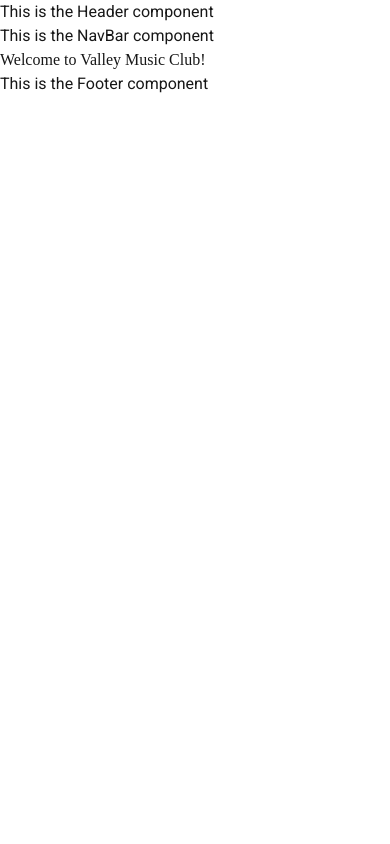
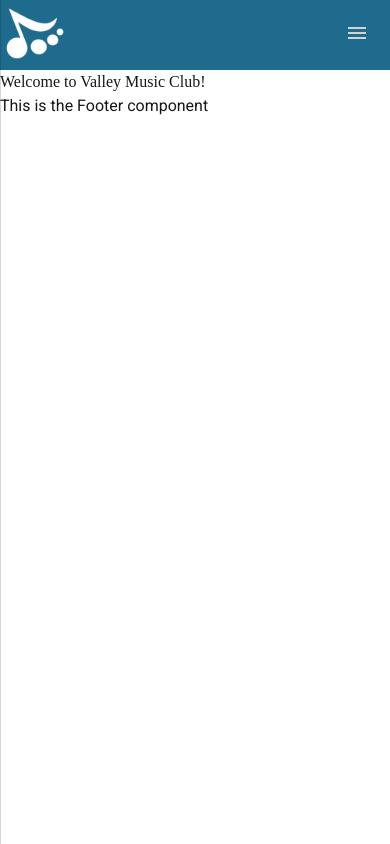
Before and after one commit to blissfulsaint/valleymusicclub, a Next.js app: page / in a window 390 px wide. Built offline with nearby package versions, Linux system fonts and the light colour scheme; a web font is replaced by a local one.

Commit message:
Begin styling header and create responsive navbar

```diff
--- a/app/query/route.ts
+++ /dev/null
@@ -1,19 +0,0 @@
-import { db } from '@vercel/postgres';
-
-const client = await db.connect();
-
-async function listInitialData() {
-  const data = await client.sql`
-    SELECT * FROM playing_with_neon;
-  `;
-
-  return data.rows;
-}
-
-export async function GET() {
-  try {
-  	return Response.json(await listInitialData());
-  } catch (error) {
-  	return Response.json({ error }, { status: 500 });
-  }
-}
--- /dev/null
+++ b/app/ui/components/body/Header/Header.module.scss
@@ -0,0 +1,5 @@
+.header {
+    background-color: var(--primary-color);
+    display: flex;
+    flex-wrap: wrap;
+}
--- a/app/ui/components/body/Header/Header.tsx
+++ b/app/ui/components/body/Header/Header.tsx
@@ -1,9 +1,17 @@
+import styles from './Header.module.scss'
 import NavBar from "../NavBar/NavBar";
+import Image from 'next/image';
 
 export default function Header() {
     return (
-        <header>
-            <p>This is the Header component</p>
+        <header className={styles.header}>
+            <Image
+                src='/vmclogo-white-02.png'
+                width={70}
+                height={70}
+                alt='Valley Music Club Logo'
+                className='w-26 h-26 my-auto'
+            />
             <NavBar />
         </header>
     )
--- /dev/null
+++ b/app/ui/components/body/NavBar/NavBar.module.scss
@@ -0,0 +1,44 @@
+.navicon {
+    background: #d3d3d3;
+    display: block;
+    height: 2px;
+    position: relative;
+    transition: background .2s ease-out;
+    width: 18px;
+
+    &:hover {
+        cursor: pointer;
+    }
+
+    &::before, &::after {
+        background: #d3d3d3;
+        content: '';
+        display: block;
+        height: 100%;
+        position: absolute;
+        transition: all .2s ease-out;
+        width: 100%;
+    }
+
+    &::before {
+        top: 5px;
+    }
+
+    &::after {
+        top: -5px;
+    }
+}
+
+.naviconChecked {
+    background: transparent;
+
+    &::before {
+        transform: rotate(-45deg);
+        top: 0px;
+    }
+
+    &::after {
+        transform: rotate(45deg);
+        top: 0px;
+    }
+}
--- a/app/ui/components/body/NavBar/NavBar.tsx
+++ b/app/ui/components/body/NavBar/NavBar.tsx
@@ -1,7 +1,46 @@
+'use client';
+import styles from './NavBar.module.scss';
+import { useState, useEffect } from 'react';
+
 export default function NavBar() {
+    const [isOpen, setIsOpen] = useState(false);
+    const [isResizing, setIsResizing] = useState(false);
+
+    const toggleMenu = () => {
+        setIsOpen(!isOpen);
+    };
+
+    useEffect(() => {
+        const handleResize = () => {
+            setIsResizing(true);
+            const resizeTimeout = setTimeout(() => setIsResizing(false), 200);
+            return () => clearTimeout(resizeTimeout);
+        };
+
+        window.addEventListener('resize', handleResize);
+        return () => {
+            window.removeEventListener('resize', handleResize);
+        };
+    }, []);
+
     return (
-        <nav>
-            <p>This is the NavBar component</p>
+        <nav className='grow justify-end'>
+            <div
+                className='w-fit p-6 py-8 cursor-pointer float-right md:hidden'
+                onClick={toggleMenu}
+            ><span className={`${styles.navicon} ${isOpen ? styles.naviconChecked : ''}`}></span></div>
+            <ul
+                className={`fixed z-10 top-0 left-0 h-screen bg-zinc-900 p-8 pr-10 flex flex-col gap-y-5
+                ${isResizing ? '' : 'transition-transform duration-300 ease-in-out'}
+                ${isOpen ? 'translate-x-0' : '-translate-x-full'}
+                md:translate-x-0 md:static md:bg-transparent md:flex md:h-fit md:flex-row flex-wrap md:gap-y-0 gap-x-5 md:justify-end text-slate-300 md:my-6 md:p-0 md:pr-6 md:block md:transition-none`}
+            >
+                <li className='hover:text-white cursor-pointer'>Example link</li>
+                <li className='hover:text-white cursor-pointer'>Example link</li>
+                <li className='hover:text-white cursor-pointer'>Example link</li>
+                <li className='hover:text-white cursor-pointer'>Example link</li>
+            </ul>
+            {isOpen && <div className="fixed inset-0 bg-black bg-opacity-50 z-9 cursor-pointer" onClick={toggleMenu}></div>}
         </nav>
     )
 }
--- a/app/ui/globals.scss
+++ b/app/ui/globals.scss
@@ -3,6 +3,11 @@
 @tailwind utilities;
 
 :root {
+  --primary-color: #1F6B8E;
+  --secondary-color: #71B4C7;
+  --tertiary-color: #D4FEFF;
+  --accent1: #df663e;
+  --accent2: #000000;
   --background: #ffffff;
   --foreground: #171717;
   --font-playfair: 'Playfair Display', serif;
```
Also changed, not shown: public/vmclogo-01.png (added), public/vmclogo-white-02.png (added).
